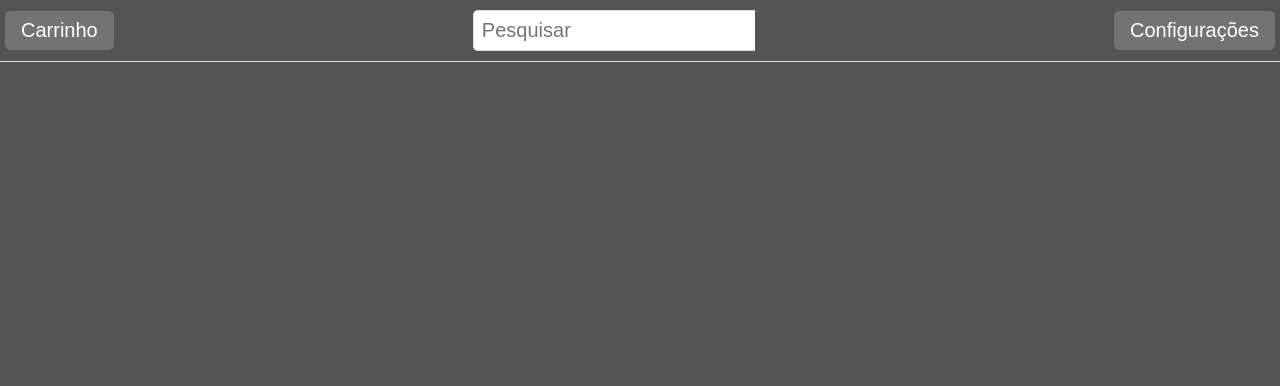
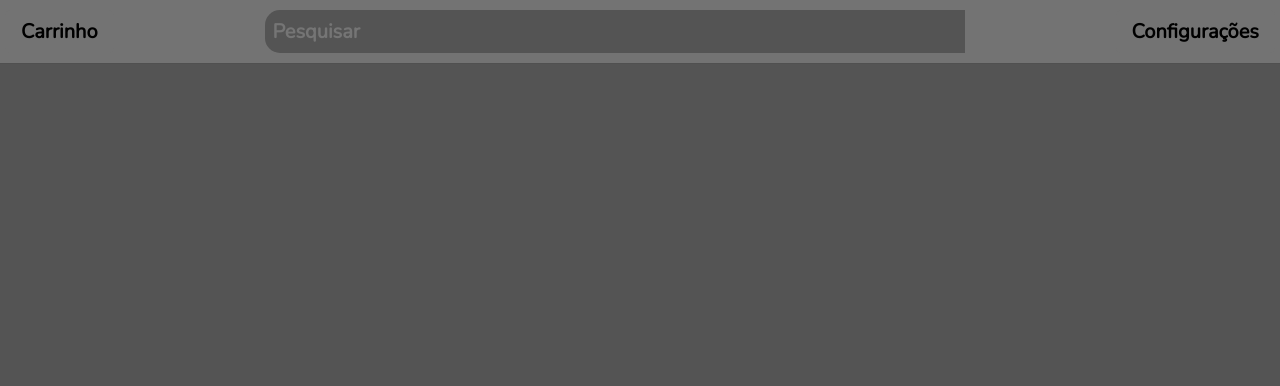
Before and after one commit to the-heapsters-account/duck-manager, an Electron app: page src/pages/main/index.html in a window 1280 px wide. Shown: the top 386 px of the page. Drawn offline with nearby package versions, Linux system fonts and the light colour scheme; no server answers.

Commit message:
Style: deixei o programa mais parecido com o proposto em questão de cores e também mudei as fontes e deixei o campo de pesquisa mais largo
Os botões com texto contido(Configurações e Carrinho) serão substituídos pelas imagens adicionadas

```diff
--- a/src/pages/styles/style-main.css
+++ b/src/pages/styles/style-main.css
@@ -3,13 +3,13 @@ body {
     height: 100vh;
     display: flex;
     flex-direction: column;
-    background-color: #545454; /* para preencher a área branca com cinza escuro */
+    background-color: #545454;
 }
 
 header {
-    background-color: #545454;
+    background-color: #737373;
     padding: 10px 5px;
-    border-bottom: 1px solid #ddd;
+    border-bottom: 1px solid #505050;
     display: flex;
     justify-content: space-between;
     align-items: center;
@@ -28,22 +28,28 @@ header .barra-pesquisa {
 }
 
 header .barra-pesquisa input[type="search"] {
-    border: 1px solid #ddd;
-    border-right: none;
-    border-top-left-radius: 5px;
-    border-bottom-left-radius: 5px;
+    border: none;
+    border-radius: 15px 0 0 15px;
     padding: 8px;
     font-size: 20px;
     outline: none;
-    flex-grow: 1; /* para deixar a barra de pesquisa mais larga */
+    flex-grow: 1;
+    width: 700px;
+    background-color: #545454;
+    color: black;
+    font-family: 'Nunito', sans-serif;
+    font-weight: 600;
 }
 
 header .barra-pesquisa .sub {
     border: none;
-    border-top-right-radius: 5px;
-    border-bottom-right-radius: 5px;
+    border-radius: 0 15px 15px 0;
     padding: 10px;
     cursor: pointer;
+    color: black;
+    background-color: #737373;
+    font-family: 'Nunito', sans-serif;
+    font-weight: 600;
 }
 
 header .btn {
@@ -54,28 +60,39 @@ header .btn {
     outline: none;
     cursor: pointer;
     background-color: #737373;
-    color: white;
+    color: black;
+    font-family: 'Nunito', sans-serif;
+    font-weight: 600;
 }
 
 header .btn:hover {
-    background-color: #221f1f;
+    background-color: #545454;
+}
+
+header .btn:active {
+    background-color: #737373;
+}
+
+header .barra-pesquisa input[type="search"],
+header .btn {
+    user-select: none;
 }
 
 main.principal {
     display: flex;
     justify-content: center;
     align-items: center;
-    flex-grow: 1; /* para ocupar a altura total */
-    color: white; /* Para o texto no fundo cinza */
-    text-align: center; /* Centralizar o texto no meio */
+    flex-grow: 1;
+    color: white;
+    text-align: center;
 }
 
 .produto-container h1 {
-    margin: 0; /* Remove o margin padrão para melhor centralização */
+    margin: 0;
 }
 
 footer {
-    background-color: #737373;
+    background-color: #5e5e5e;
     padding: 10px 5px;
     color: white;
     text-align: center;
```
Also changed, not shown: src/pages/imgs/carrinho.png (added), src/pages/imgs/config.png (added), src/pages/imgs/lupa.png (added).
